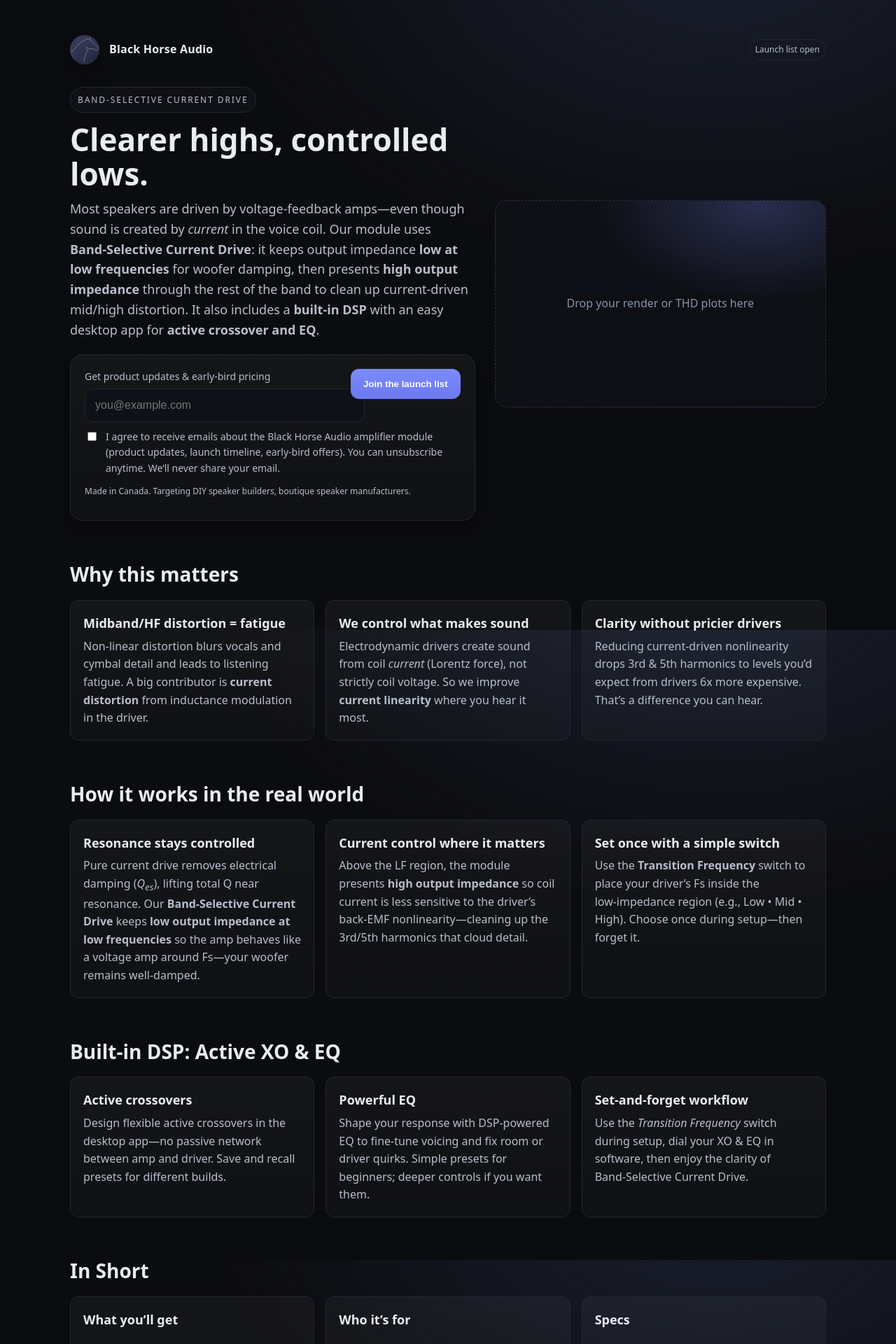
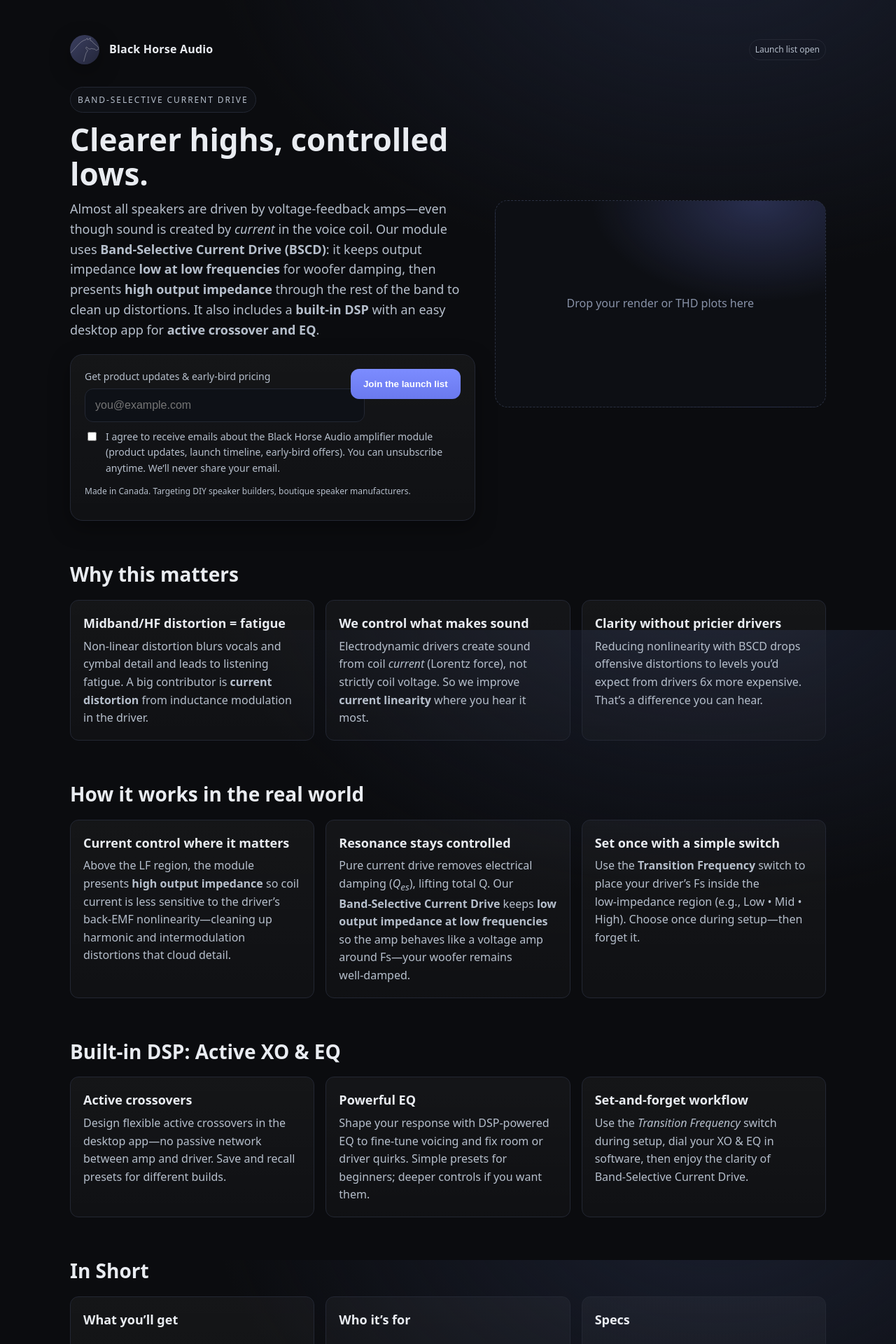
Before and after one commit to siarez/blackhorseaudio.com, a Jekyll site: the page built from index.html, in a window 1280 px wide. Shown: the top 1920 px of the page at 70% size. Built offline with Jekyll 4.4.1, drawn with Linux system fonts in a browser that asks for light colours.

Commit message:
Layout fixes.

```diff
--- a/assets/main.scss
+++ b/assets/main.scss
@@ -79,8 +79,9 @@
 
 .media{background:radial-gradient(400px 240px at 80% 0%, rgba(124,140,255,.25), rgba(124,140,255,0) 60%), #0d0f14; border:1px dashed #2a3041; border-radius:var(--radius); aspect-ratio:16/10; display:grid; place-items:center; color:#8892a8}
 
-details{border:1px solid var(--hairline); border-radius:12px;}
+details{border:1px solid var(--hairline); border-radius:12px; overflow:hidden}
 summary{cursor:pointer; padding:14px 16px; font-weight:600}
+details > div{padding:0 16px 16px}
 
 .muted{color:var(--muted)}
 .pill{display:inline-block; font-size:12px; padding:4px 8px; border:1px solid var(--hairline); border-radius:999px; color:var(--muted)}
--- a/index.html
+++ b/index.html
@@ -19,7 +19,9 @@
     <div>
       <span class="h-eyebrow">Band‑Selective Current Drive</span>
       <h1>Clearer highs, controlled lows.</h1>
-      <p class="lead">Most speakers are driven by voltage‑feedback amps—even though sound is created by <em>current</em> in the voice coil. Our module uses <strong>Band‑Selective Current Drive</strong>: it keeps output impedance <strong>low at low frequencies</strong> for woofer damping, then presents <strong>high output impedance</strong> through the rest of the band to clean up current‑driven mid/high distortion. It also includes a <strong>built‑in DSP</strong> with an easy desktop app for <strong>active crossover and EQ</strong>.</p>
+      <p class="lead">Almost all speakers are driven by voltage‑feedback amps—even though sound is created by <em>current</em> in the voice coil.
+        Our module uses <strong>Band‑Selective Current Drive (BSCD)</strong>: it keeps output impedance <strong>low at low frequencies</strong> for woofer damping, then presents <strong>high output impedance</strong> through the rest of the band to clean up distortions.
+        It also includes a <strong>built‑in DSP</strong> with an easy desktop app for <strong>active crossover and EQ</strong>.</p>
       <div class="card panel">
         <form id="signup" action="https://formspree.io/f/your_form_id_here" method="POST">
           <div class="field">
@@ -60,7 +62,7 @@
       </div>
       <div class="tile">
         <h3>Clarity without pricier drivers</h3>
-        <p>Reducing current‑driven nonlinearity drops 3rd & 5th harmonics to levels you’d expect from drivers 6x more expensive. That’s a difference you can hear.</p>
+        <p>Reducing nonlinearity with BSCD drops offensive distortions to levels you’d expect from drivers 6x more expensive. That’s a difference you can hear.</p>
       </div>
     </div>
   </section>
@@ -69,12 +71,12 @@
     <h2>How it works in the real world</h2>
     <div class="grid">
       <div class="tile">
-        <h3>Resonance stays controlled</h3>
-        <p>Pure current drive removes electrical damping (<em>Q<sub>es</sub></em>), lifting total Q near resonance. Our <strong>Band‑Selective Current Drive</strong> keeps <strong>low output impedance at low frequencies</strong> so the amp behaves like a voltage amp around Fs—your woofer remains well‑damped.</p>
+        <h3>Current control where it matters</h3>
+        <p>Above the LF region, the module presents <strong>high output impedance</strong> so coil current is less sensitive to the driver’s back‑EMF nonlinearity—cleaning up harmonic and intermodulation distortions that cloud detail.</p>
       </div>
       <div class="tile">
-        <h3>Current control where it matters</h3>
-        <p>Above the LF region, the module presents <strong>high output impedance</strong> so coil current is less sensitive to the driver’s back‑EMF nonlinearity—cleaning up the 3rd/5th harmonics that cloud detail.</p>
+        <h3>Resonance stays controlled</h3>
+        <p>Pure current drive removes electrical damping (<em>Q<sub>es</sub></em>), lifting total Q. Our <strong>Band‑Selective Current Drive</strong> keeps <strong>low output impedance at low frequencies</strong> so the amp behaves like a voltage amp around Fs—your woofer remains well‑damped.</p>
       </div>
       <div class="tile">
         <h3>Set once with a simple switch</h3>
```
